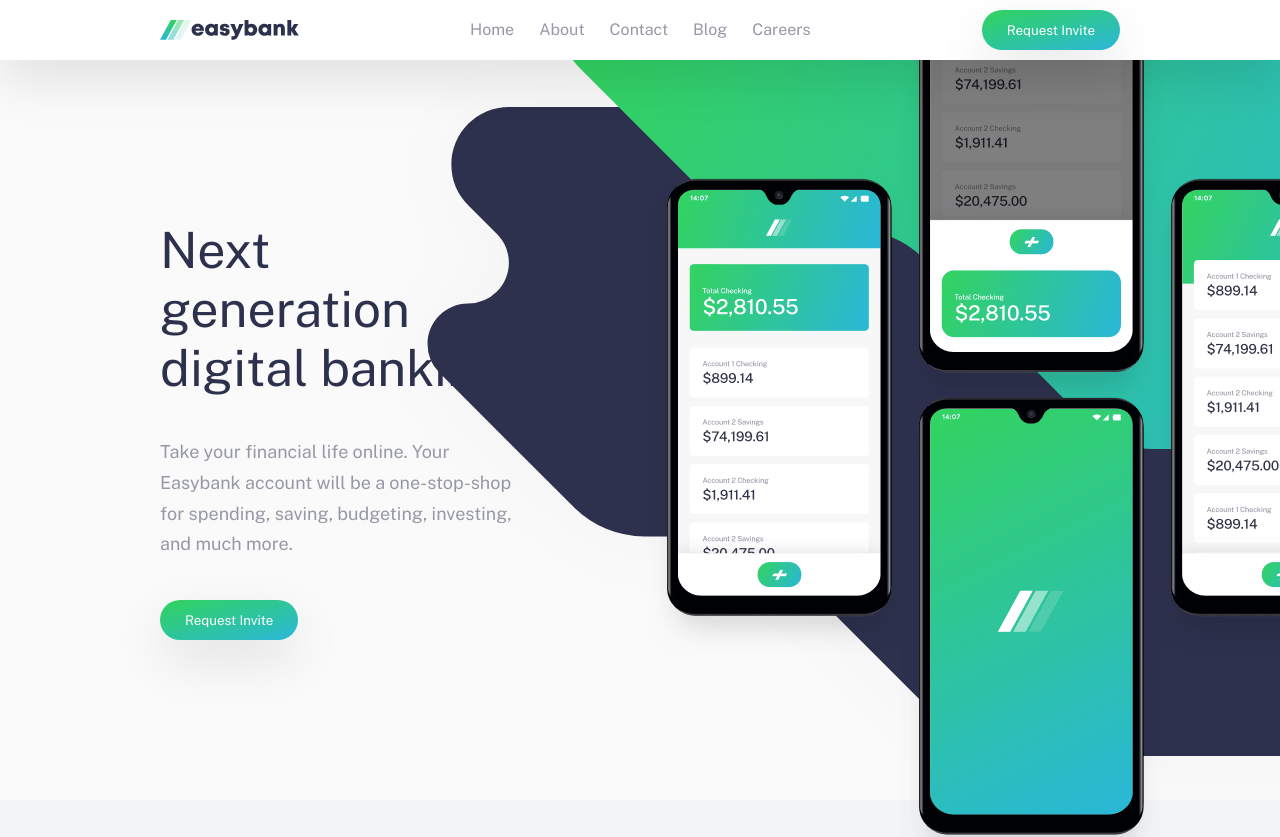
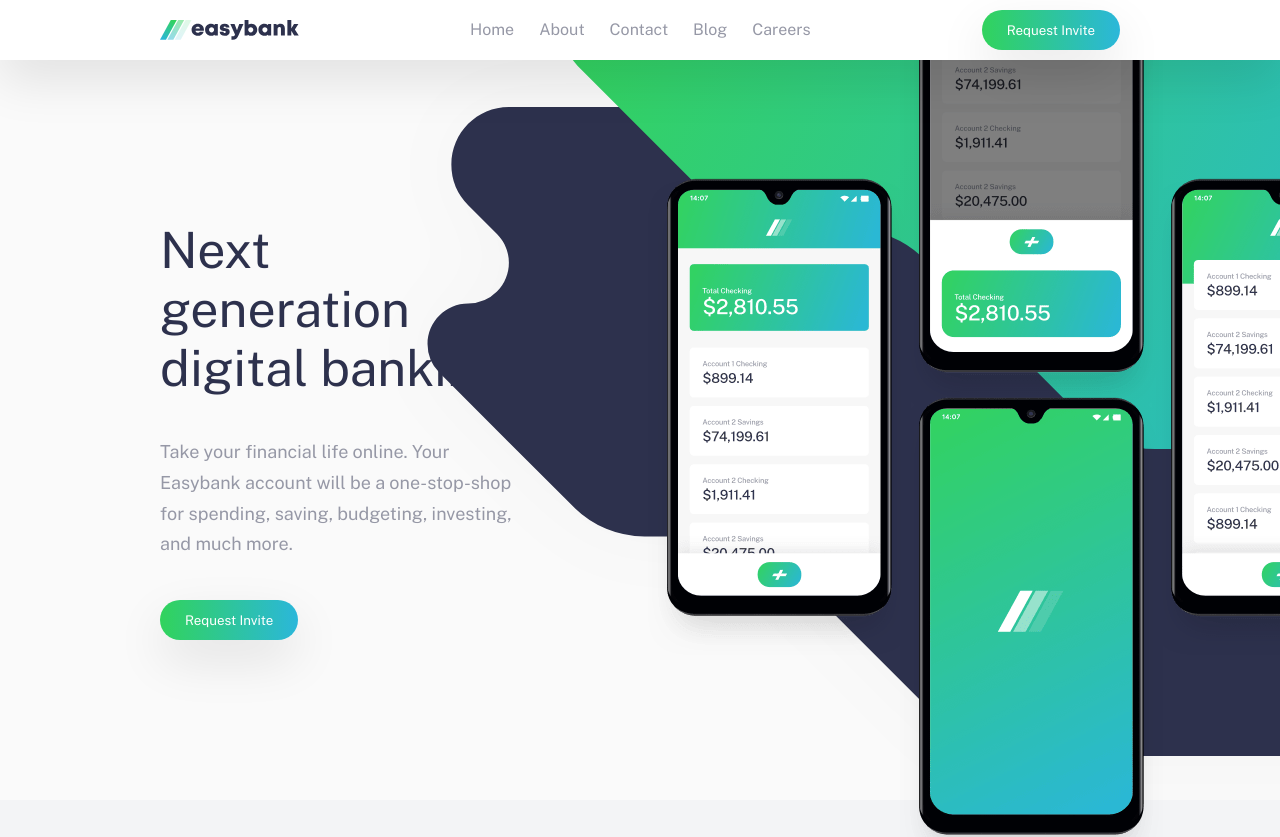
Before and after one commit to thenaijagamer/Easybank-landing-page, a website: page index.html in a window 1280 px wide. Shown: the top 837 px of the page. Drawn offline with nearby package versions, Linux system fonts and the light colour scheme.

Commit message:
Make a small change to button component

```diff
--- a/sass/_button.scss
+++ b/sass/_button.scss
@@ -1,9 +1,5 @@
 .btn {
-  background: linear-gradient(
-    to right bottom,
-    $color-primary-2,
-    $color-primary-3
-  );
+  background: linear-gradient(to right, $color-primary-2, $color-primary-3);
   color: $color-white;
   font-family: inherit;
   border: none;
@@ -14,7 +10,6 @@
   filter: brightness(100%);
   box-shadow: $shadow-light;
   &:hover {
-    filter: brightness(120%);
-    background: linear-gradient(to right bottom);
+    filter: brightness(115%);
   }
 }
```
Also changed, not shown: css/style.css.
